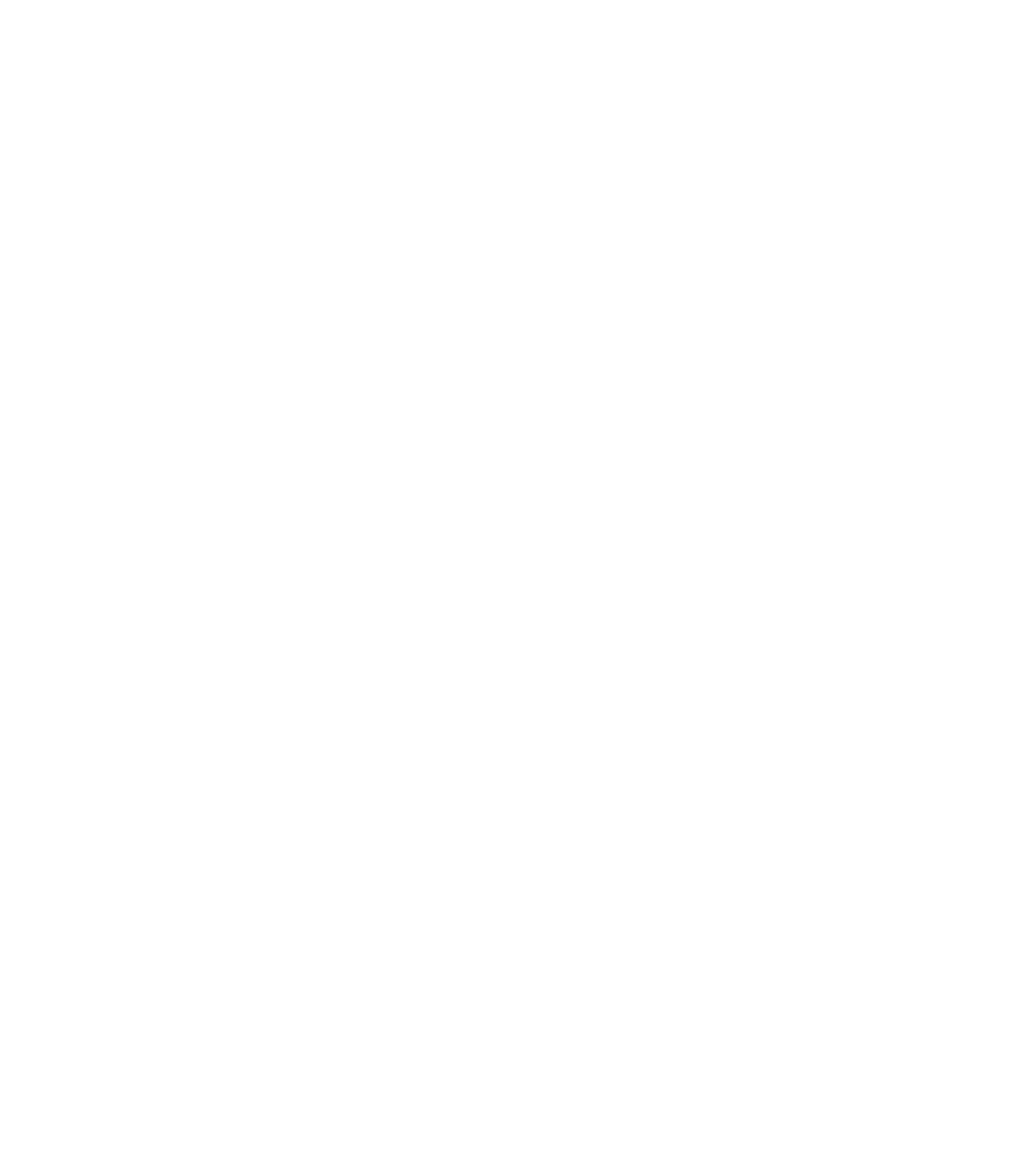
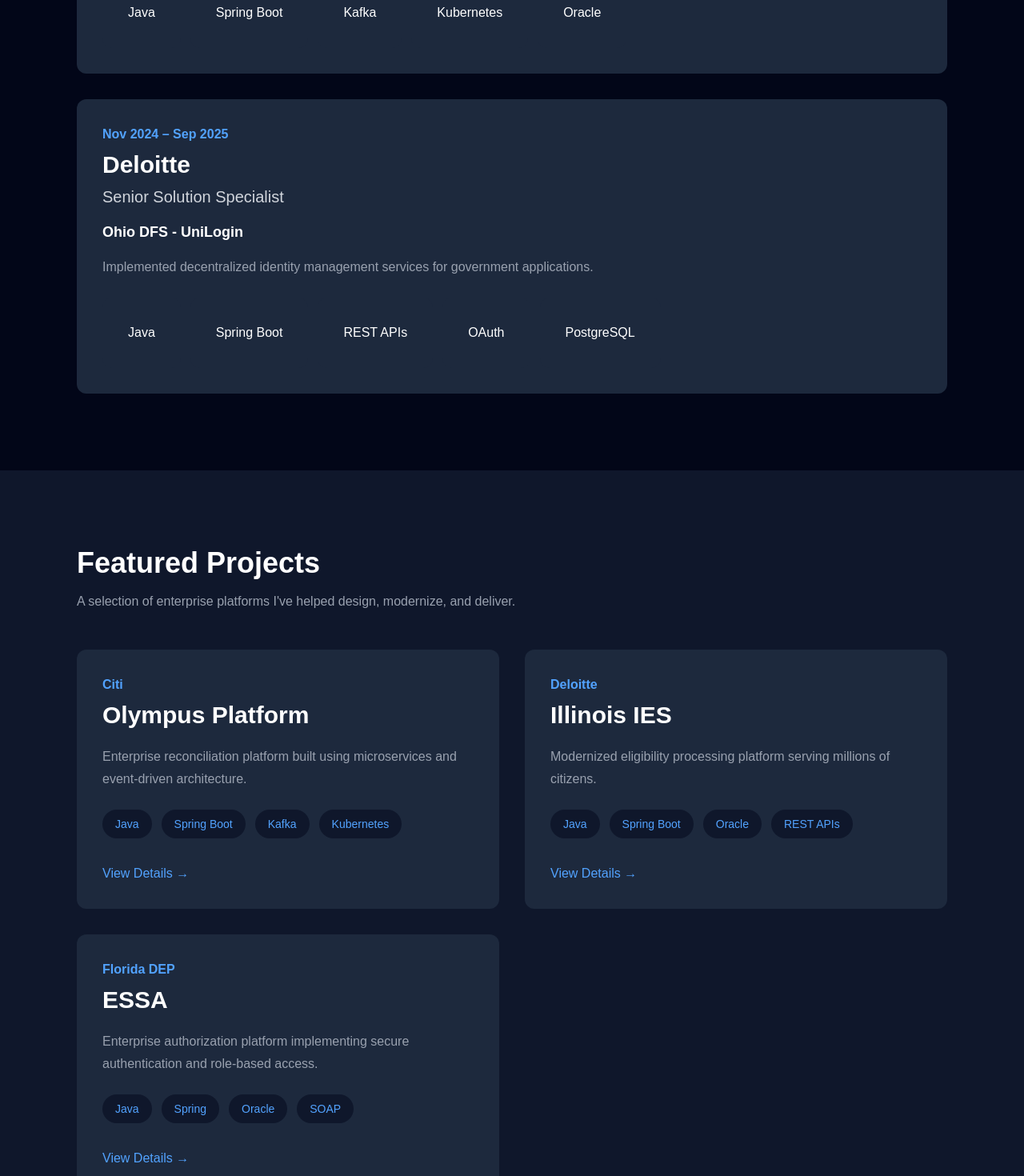
Before and after one commit to mahshankar/mahesh-portfolio, a Next.js app: page / in a window 1280 px wide. Shown: the part 2000-3470 px from the top of the page at 80% size. Before the commit the page ends 1500 px from the top, so only its background shows below. Built offline with nearby package versions, Linux system fonts and the light colour scheme.

Commit message:
Build Experience and Projects sections using reusable React components

```diff
--- /dev/null
+++ b/app/components/cards/ExperienceCard.tsx
@@ -0,0 +1,66 @@
+type ExperienceCardProps = {
+    company: string;
+    role: string;
+    duration: string;
+    project: string;
+    description: string;
+    technologies: string[];
+};
+
+export default function ExperienceCard({
+    company,
+    role,
+    duration,
+    project,
+    description,
+    technologies,
+}: ExperienceCardProps) {
+    return (
+        <div className="bg-slate-800 rounded-xl p-8 hover:bg-slate-700 transition duration-300">
+
+            <p className="text-blue-400 font-semibold">
+                {duration}
+            </p>
+
+            <h3 className="text-3xl font-bold mt-2">
+                {company}
+            </h3>
+
+            <h4 className="text-xl text-gray-300 mt-2">
+                {role}
+            </h4>
+
+            <p className="text-lg text-white mt-4 font-semibold">
+                {project}
+            </p>
+
+            <p className="text-gray-400 mt-4 leading-7">
+                {description}
+            </p>
+            <div className="flex flex-wrap gap-3 mt-6">
+
+                {technologies.map((tech) => (
+
+                    <span
+                        key={tech}
+                        className="
+                        bg-slate-800
+                        rounded-xl
+                        p-8
+                        hover:bg-slate-700
+                        hover:-translate-y-1
+                        hover:shadow-xl
+                        transition-all
+                        duration-300
+                        "
+                    >
+                        {tech}
+                    </span>
+
+                ))}
+
+            </div>
+
+        </div>
+    );
+}
--- /dev/null
+++ b/app/components/cards/ProjectCard.tsx
@@ -0,0 +1,59 @@
+type ProjectCardProps = {
+
+    title: string;
+
+    client: string;
+
+    description: string;
+
+    technologies: string[];
+
+};
+
+export default function ProjectCard({
+    title,
+    client,
+    description,
+    technologies,
+}: ProjectCardProps) {
+
+    return (
+
+        <div className="bg-slate-800 rounded-xl p-8 hover:bg-slate-700 hover:-translate-y-1 hover:shadow-xl transition-all duration-300">
+
+            <p className="text-blue-400 font-semibold">
+                {client}
+            </p>
+
+            <h3 className="text-3xl font-bold mt-2">
+                {title}
+            </h3>
+
+            <p className="text-gray-400 mt-5 leading-7">
+                {description}
+            </p>
+
+            <div className="flex flex-wrap gap-3 mt-6">
+
+                {technologies.map((tech) => (
+
+                    <span
+                        key={tech}
+                        className="bg-slate-900 text-blue-400 px-4 py-2 rounded-full text-sm font-medium"
+                    >
+                        {tech}
+                    </span>
+
+                ))}
+
+            </div>
+
+            <button className="mt-8 text-blue-400 hover:text-white transition">
+                View Details →
+            </button>
+
+        </div>
+
+    );
+
+}
--- /dev/null
+++ b/app/components/sections/Experience.tsx
@@ -0,0 +1,53 @@
+import {experience} from "../../data/experience";
+import ExperienceCard from "../cards/ExperienceCard";
+
+export default function Experience() {
+    return (
+
+        <section
+            id="experience"
+            className="bg-slate-950 text-white py-24"
+        >
+
+            <div className="max-w-6xl mx-auto px-8">
+
+                <h2 className="text-4xl font-bold">
+                    Experience
+                </h2>
+
+                <p className="text-gray-400 mt-4">
+                    Building enterprise software for banking, government, telecommunications, and public sector organizations.
+                </p>
+
+                <div className="space-y-8 mt-12">
+
+                    {experience.map((job) => (
+
+                        <ExperienceCard
+
+                            key={job.id}
+
+                            company={job.company}
+
+                            role={job.role}
+
+                            duration={job.duration}
+
+                            project={job.project}
+
+                            description={job.description}
+
+                            technologies={job.technologies}
+
+                        />
+
+                    ))}
+
+                </div>
+
+            </div>
+
+        </section>
+
+    );
+}
--- /dev/null
+++ b/app/components/sections/Projects.tsx
@@ -0,0 +1,51 @@
+import {projects} from "../../data/projects";
+import ProjectCard from "../cards/ProjectCard";
+
+export default function Projects() {
+
+    return (
+
+        <section
+            id="projects"
+            className="bg-slate-900 text-white py-24"
+        >
+
+            <div className="max-w-6xl mx-auto px-8">
+
+                <h2 className="text-4xl font-bold">
+                    Featured Projects
+                </h2>
+
+                <p className="text-gray-400 mt-4">
+                    A selection of enterprise platforms I've helped design, modernize, and deliver.
+                </p>
+
+                <div className="grid md:grid-cols-2 gap-8 mt-12">
+
+                    {projects.map((project) => (
+
+                        <ProjectCard
+
+                            key={project.id}
+
+                            title={project.title}
+
+                            client={project.client}
+
+                            description={project.description}
+
+                            technologies={project.technologies}
+
+                        />
+
+                    ))}
+
+                </div>
+
+            </div>
+
+        </section>
+
+    );
+
+}
--- /dev/null
+++ b/app/data/experience.ts
@@ -0,0 +1,49 @@
+export const experience = [
+
+    {
+        id: 1,
+
+        company: "Citi",
+
+        role: "Senior Solution Specialist",
+
+        duration: "Oct 2025 – Present",
+
+        project: "Olympus Platform",
+
+        description:
+            "Designed and developed enterprise reconciliation microservices for large-scale banking platforms.",
+
+        technologies: [
+            "Java",
+            "Spring Boot",
+            "Kafka",
+            "Kubernetes",
+            "Oracle"
+        ]
+    },
+
+    {
+        id: 2,
+
+        company: "Deloitte",
+
+        role: "Senior Solution Specialist",
+
+        duration: "Nov 2024 – Sep 2025",
+
+        project: "Ohio DFS - UniLogin",
+
+        description:
+            "Implemented decentralized identity management services for government applications.",
+
+        technologies: [
+            "Java",
+            "Spring Boot",
+            "REST APIs",
+            "OAuth",
+            "PostgreSQL"
+        ]
+    }
+
+];
--- /dev/null
+++ b/app/data/projects.ts
@@ -0,0 +1,57 @@
+export const projects = [
+
+    {
+        id: 1,
+
+        title: "Olympus Platform",
+
+        client: "Citi",
+
+        description:
+            "Enterprise reconciliation platform built using microservices and event-driven architecture.",
+
+        technologies: [
+            "Java",
+            "Spring Boot",
+            "Kafka",
+            "Kubernetes"
+        ]
+    },
+
+    {
+        id: 2,
+
+        title: "Illinois IES",
+
+        client: "Deloitte",
+
+        description:
+            "Modernized eligibility processing platform serving millions of citizens.",
+
+        technologies: [
+            "Java",
+            "Spring Boot",
+            "Oracle",
+            "REST APIs"
+        ]
+    },
+
+    {
+        id: 3,
+
+        title: "ESSA",
+
+        client: "Florida DEP",
+
+        description:
+            "Enterprise authorization platform implementing secure authentication and role-based access.",
+
+        technologies: [
+            "Java",
+            "Spring",
+            "Oracle",
+            "SOAP"
+        ]
+    }
+
+];
--- a/app/page.tsx
+++ b/app/page.tsx
@@ -1,6 +1,8 @@
 import Hero from "./components/sections/Hero";
 import Navbar from "./components/layouts/Navbar";
 import About from "./components/sections/About";
+import Experience from "./components/sections/Experience";
+import Projects from "./components/sections/Projects";
 
 export default function Home() {
   return (
@@ -8,6 +10,8 @@
       <Navbar />
       <Hero />
         <About />
+        <Experience/>
+        <Projects/>
     </>
   );
 }
```
